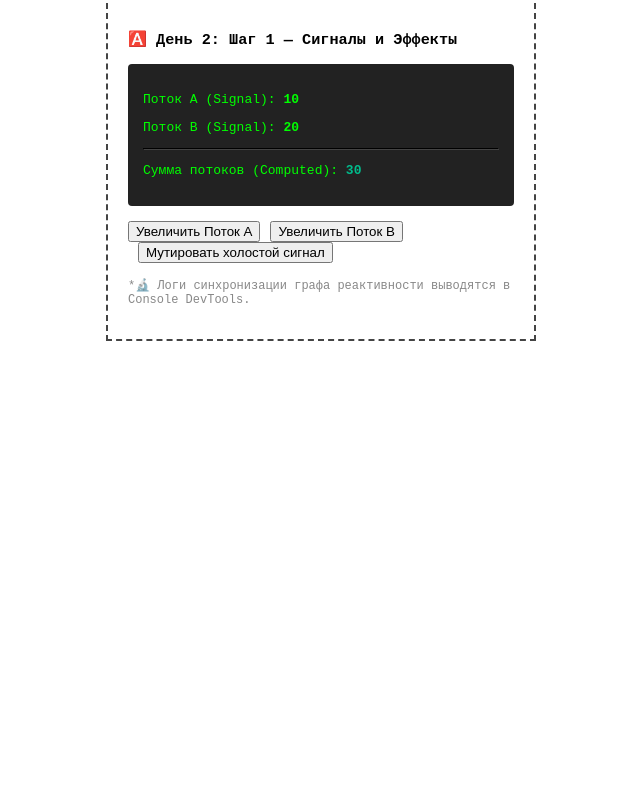
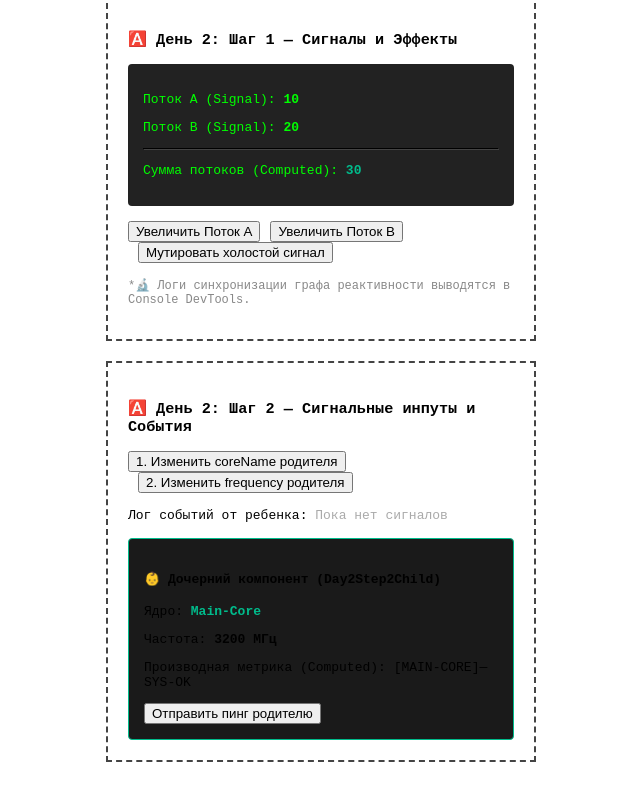
Before and after one commit to pravosleva/angular-escape-sandbox, an Angular app: page / in a window 1280 px wide. Shown: the part 1306-2106 px from the top of the page, without its empty margins (184-824 px from the left). Before the commit the page ends 1711 px from the top, so only its background shows below. Built offline with nearby package versions, Linux system fonts and the light colour scheme.

Commit message:
day 2 step 2

```diff
--- a/src/app/app.html
+++ b/src/app/app.html
@@ -219,6 +219,7 @@
 
       <h1>Day 2</h1>
       <exp-day-2-step-1></exp-day-2-step-1>
+      <exp-day-2-step-2></exp-day-2-step-2>
     </div>
     <div class="divider" role="separator" aria-label="Divider"></div>
     <div class="right-side">
--- /dev/null
+++ b/src/app/components/day-2/step-2/step-2.ts
@@ -0,0 +1,97 @@
+import { Component, signal, computed, input, output } from '@angular/core';
+
+// 1. ДОЧЕРНИЙ КОМПОНЕНТ (Объявляем первым, чтобы родитель мог его импортировать)
+@Component({
+  selector: 'exp-day-2-step-2-child',
+  standalone: true,
+  imports: [],
+  template: `
+    <div style="padding: 15px; border: 1px solid #00bc8c; background: #1a1a1a; margin-top: 15px; border-radius: 4px;">
+      <h4>👶 Дочерний компонент (Day2Step2Child)</h4>
+
+      <!-- Потребляем сигнальные пропсы как функции -->
+      <p>Ядро: <strong style="color: #00bc8c;">{{ coreName() }}</strong></p>
+      <p>Частота: <strong>{{ frequency() }} МГц</strong></p>
+
+      <!-- Потребляем вычисляемый узел графа -->
+      <p>Производная метрика (Computed): <span>{{ derivedMetric() }}</span></p>
+
+      <button (click)="sendPing()">Отправить пинг родителю</button>
+    </div>
+  `,
+  styles: ``
+})
+export class Day2Step2Child {
+  // Сигнальные инпуты (Props нового поколения)
+  coreName = input.required<string>(); // Обязательный проп
+  frequency = input<number>(2400);     // Опциональный проп с дефолтным значением
+
+  // Аналог useMemo, завязанный строго на инпут coreName
+  derivedMetric = computed(() => {
+    console.log('🟢 [Child Computed]: Пересчитываю метрику на основе coreName...');
+    return `[${this.coreName().toUpperCase()}]—SYS-OK`;
+  });
+
+  // Новый компактный примитив для генерации событий наверх (Callbacks/Outputs)
+  pingEvent = output<string>();
+
+  sendPing() {
+    this.pingEvent.emit(`Пинг из дочернего потока в ${new Date().toLocaleTimeString()}`);
+  }
+}
+
+//2. РОДИТЕЛЬСКИЙ КОМПОНЕНТ
+/**
+ * Поскольку у нас standalone-архитектура, и родитель (Day2Step2) рендерит ребенка (Day2Step2Child), они должны знать друг о друге на уровне TS. Правильное правило для одного файла: сначала объявляем дочерний компонент с декоратором, а затем родительский, который импортирует дочерний в свой массив imports.
+ *
+ * @export
+ * @class Day2Step2
+ * @typedef {Day2Step2}
+ */
+@Component({
+  selector: 'exp-day-2-step-2',
+  standalone: true,
+  // КРИТИЧЕСКИ ВАЖНО: Явно импортируем класс ребенка, так как мы в standalone-режиме
+  imports: [Day2Step2Child],
+  template: `
+    <div style="padding: 20px; border: 2px dashed #444; font-family: monospace; margin-top: 20px;">
+      <h3>🅰️ День 2: Шаг 2 — Сигнальные инпуты и События</h3>
+
+      <div style="margin-bottom: 15px;">
+        <button (click)="changeCoreName()">1. Изменить coreName родителя</button>
+        <button (click)="changeFrequency()" style="margin-left: 10px;">2. Изменить frequency родителя</button>
+      </div>
+
+      <p>Лог событий от ребенка: <span style="color: #aaa;">{{ lastChildLog() }}</span></p>
+
+      <!-- Передаем сигналы родителя в инпуты ребенка через квадратные скобки [prop] -->
+      <!-- Слушаем события ребенка через круглые скобки (event) -->
+      <exp-day-2-step-2-child
+        [coreName]="parentCoreName()"
+        [frequency]="parentFrequency()"
+        (pingEvent)="onChildPing($event)"
+      />
+    </div>
+  `,
+  styles: ``
+})
+export class Day2Step2 {
+  // Состояние родителя (Источники правды)
+  parentCoreName = signal('Main-Core');
+  parentFrequency = signal(3200);
+  lastChildLog = signal('Пока нет сигналов');
+
+  changeCoreName() {
+    this.parentCoreName.set(Math.random() > 0.5 ? 'Quantum-Core' : 'Matrix-Unit');
+  }
+
+  changeFrequency() {
+    this.parentFrequency.update(f => f + 200);
+  }
+
+  // Обработчик события от ребенка. Аргумент $event строго типизирован.
+  onChildPing(message: string) {
+    this.lastChildLog.set(message);
+    console.log(`📡 [Parent Engine] Перехвачено событие: ${message}`);
+  }
+}
```
Also changed, not shown: src/app/app.ts (+9 -1 lines).
